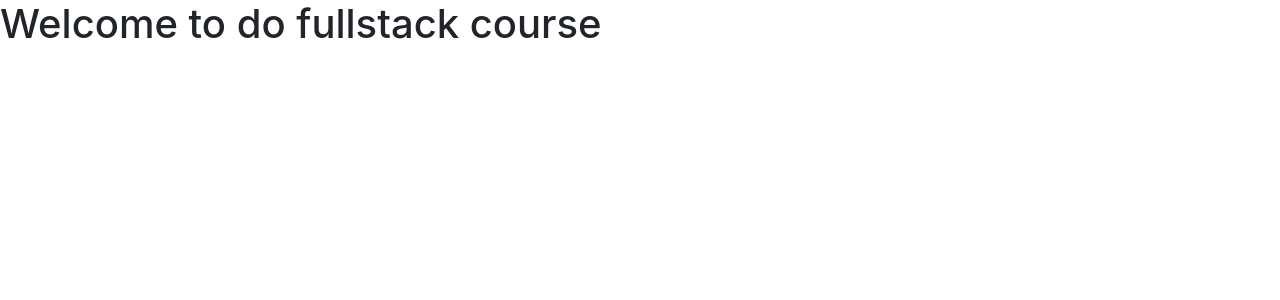
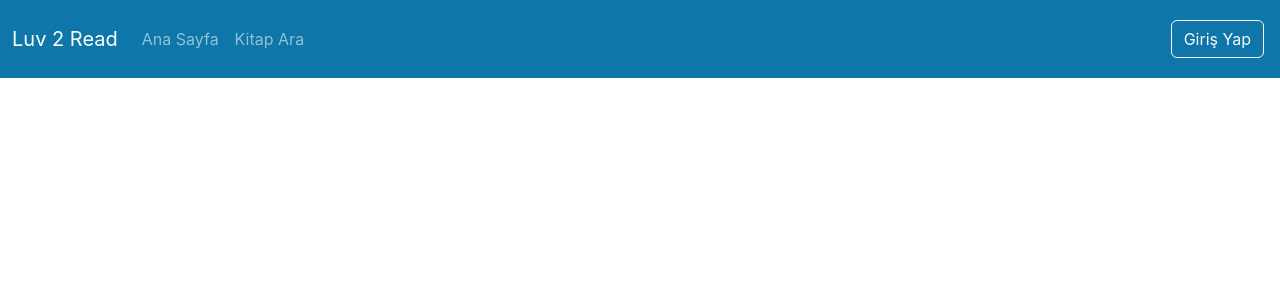
Before and after one commit to ismailbakir/react-library, a React (Create React App) app: page / in a window 1280 px wide. Shown: the top 300 px of the page. Built offline with nearby package versions, Linux system fonts and the light colour scheme.

Commit message:
Navbar oluşturuldu.

```diff
--- a/src/App.tsx
+++ b/src/App.tsx
@@ -1,12 +1,9 @@
 import React from "react";
 import "./App.css";
+import { Navbar } from "./layouts/NavbarAndFooter/Navbar";
 
 function App() {
-  return (
-    <div className="App">
-      <h1> Welcome to do fullstack course</h1>
-    </div>
-  );
+  return <Navbar />;
 }
 
 export default App;
--- /dev/null
+++ b/src/layouts/NavbarAndFooter/Navbar.tsx
@@ -0,0 +1,41 @@
+export const Navbar = () => {
+  return (
+    <nav className="navbar navbar-expand-lg navbar-dark main-color py-3">
+      <div className="container-fluid">
+        <span className="navbar-brand">Luv 2 Read</span>
+        <button
+          className="navbar-toggler"
+          type="button"
+          data-bs-toggle="collapse"
+          data-bs-target="#navbarNavDropdown"
+          aria-controls="navbarNavDropdown"
+          aria-expanded="false"
+          aria-label="Toggle Navigation"
+        >
+          <span className="navbar-toggler-icon"></span>
+        </button>
+        <div className="collapse navbar-collapse" id="navbarNavDropdown">
+          <ul className="navbar-nav">
+            <li className="nav-item">
+              <a className="nav-link" href="#">
+                Ana Sayfa
+              </a>
+            </li>
+            <li className="nav-item">
+              <a className="nav-link" href="#">
+                Kitap Ara
+              </a>
+            </li>
+          </ul>
+          <ul className="navbar-nav ms-auto">
+            <li className="nav-item m-1">
+              <a type="button" className="btn btn-outline-light" href="#">
+                Giriş Yap
+              </a>
+            </li>
+          </ul>
+        </div>
+      </div>
+    </nav>
+  );
+};
```
